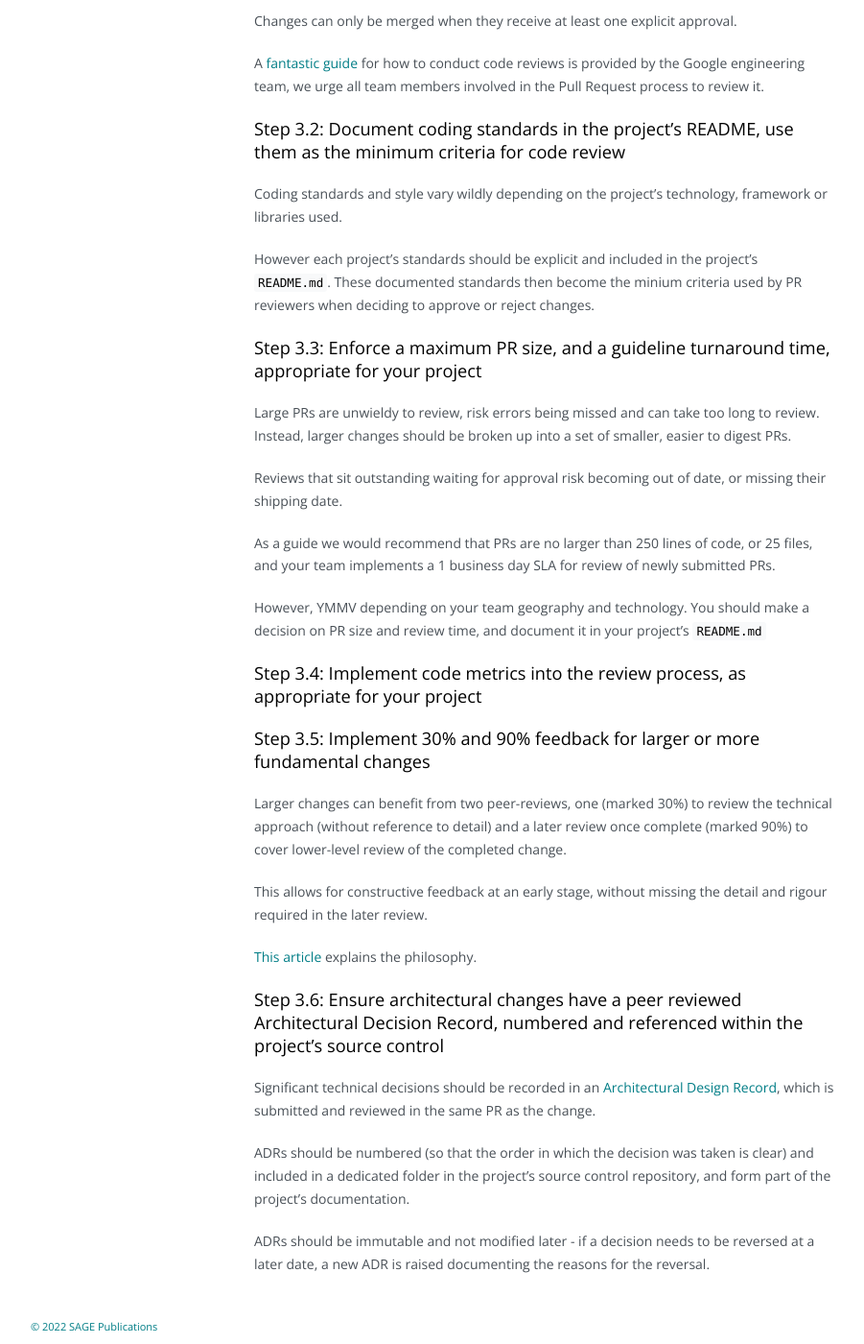
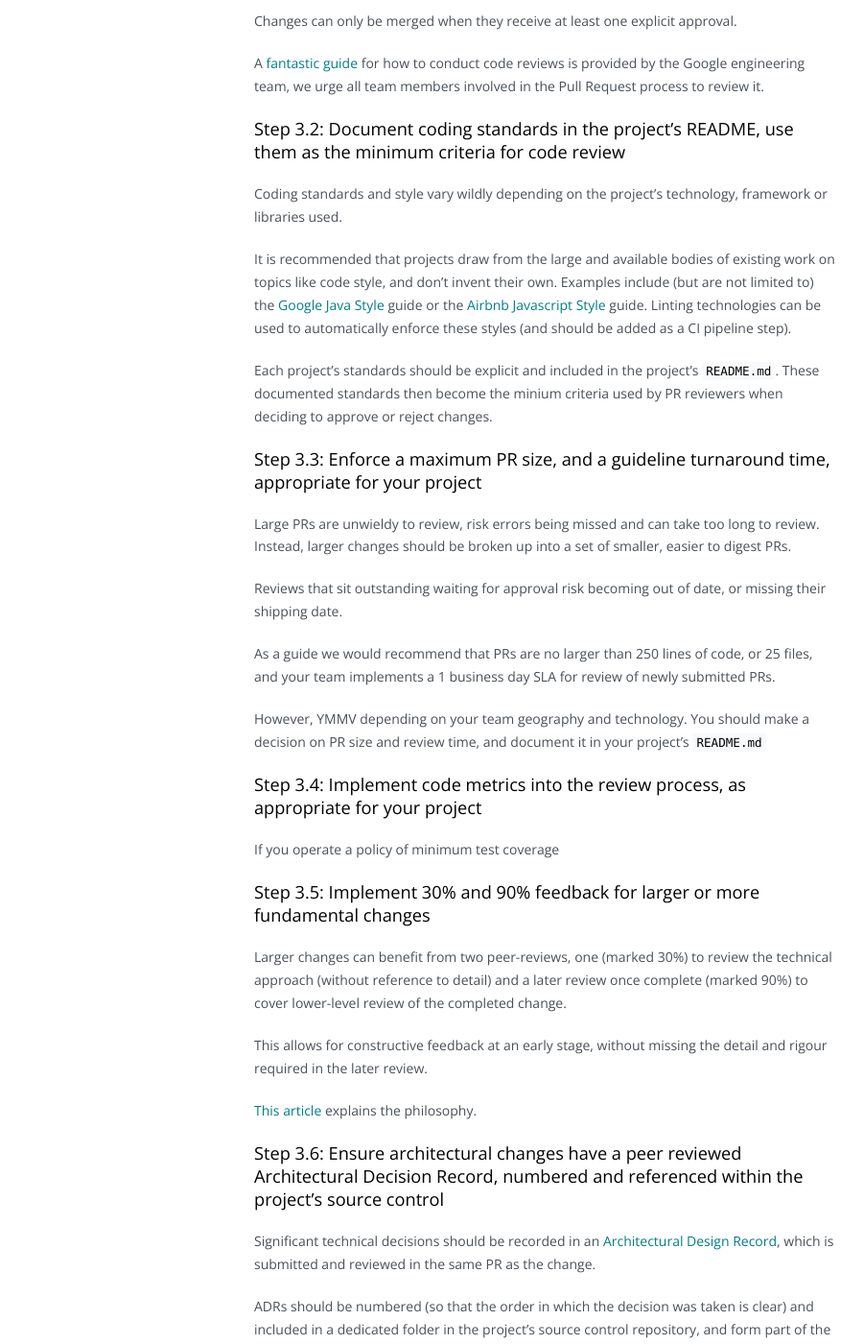
Before and after one commit to sagepublishing/sagepublishing.github.io, a Jekyll site: the page built from journeys/code-review.md, in a window 1280 px wide and 1400 px high, scrolled down 927 px. Shown: the whole window at 96% size, without its empty margins (142-1043 px from the left). Built offline with Jekyll 4.4.1, drawn with Linux system fonts in a browser that asks for light colours; nearby versions of some CDN libraries.

Commit message:
Expanded style and added metrics step text

```diff
--- a/journeys/code-review.md
+++ b/journeys/code-review.md
@@ -34,7 +34,9 @@ A [fantastic guide](https://google.github.io/eng-practices/review/) for how to c
 
 Coding standards and style vary wildly depending on the project's technology, framework or libraries used.
 
-However each project's standards should be explicit and included in the project's `README.md`. These documented standards then become the minium criteria used by PR reviewers when deciding to approve or reject changes.
+It is recommended that projects draw from the large and available bodies of existing work on topics like code style, and don't invent their own. Examples include (but are not limited to) the [Google Java Style](https://google.github.io/styleguide/javaguide.html) guide  or the [Airbnb Javascript Style](https://github.com/airbnb/javascript) guide. Linting technologies can be used to automatically enforce these styles (and should be added as a CI pipeline step).
+
+Each project's standards should be explicit and included in the project's `README.md`. These documented standards then become the minium criteria used by PR reviewers when deciding to approve or reject changes.
 
 
 
@@ -51,7 +53,7 @@ However, YMMV depending on your team geography and technology. You should make a
 
 ### Step 3.4: Implement code metrics into the review process, as appropriate for your project
 
-
+If you operate a policy of minimum test coverage
 
 
 ### Step 3.5: Implement 30% and 90% feedback for larger or more fundamental changes
```
